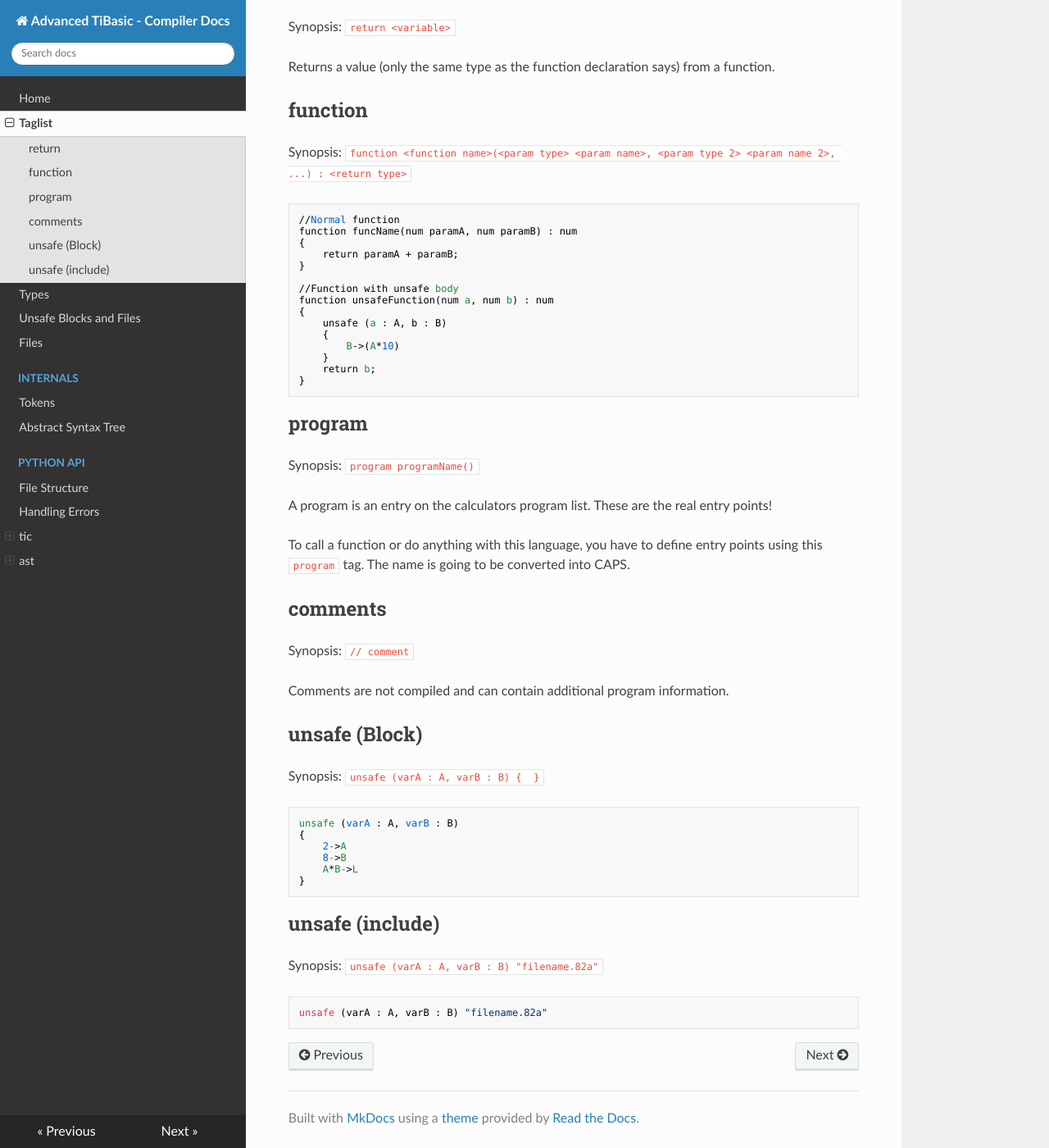
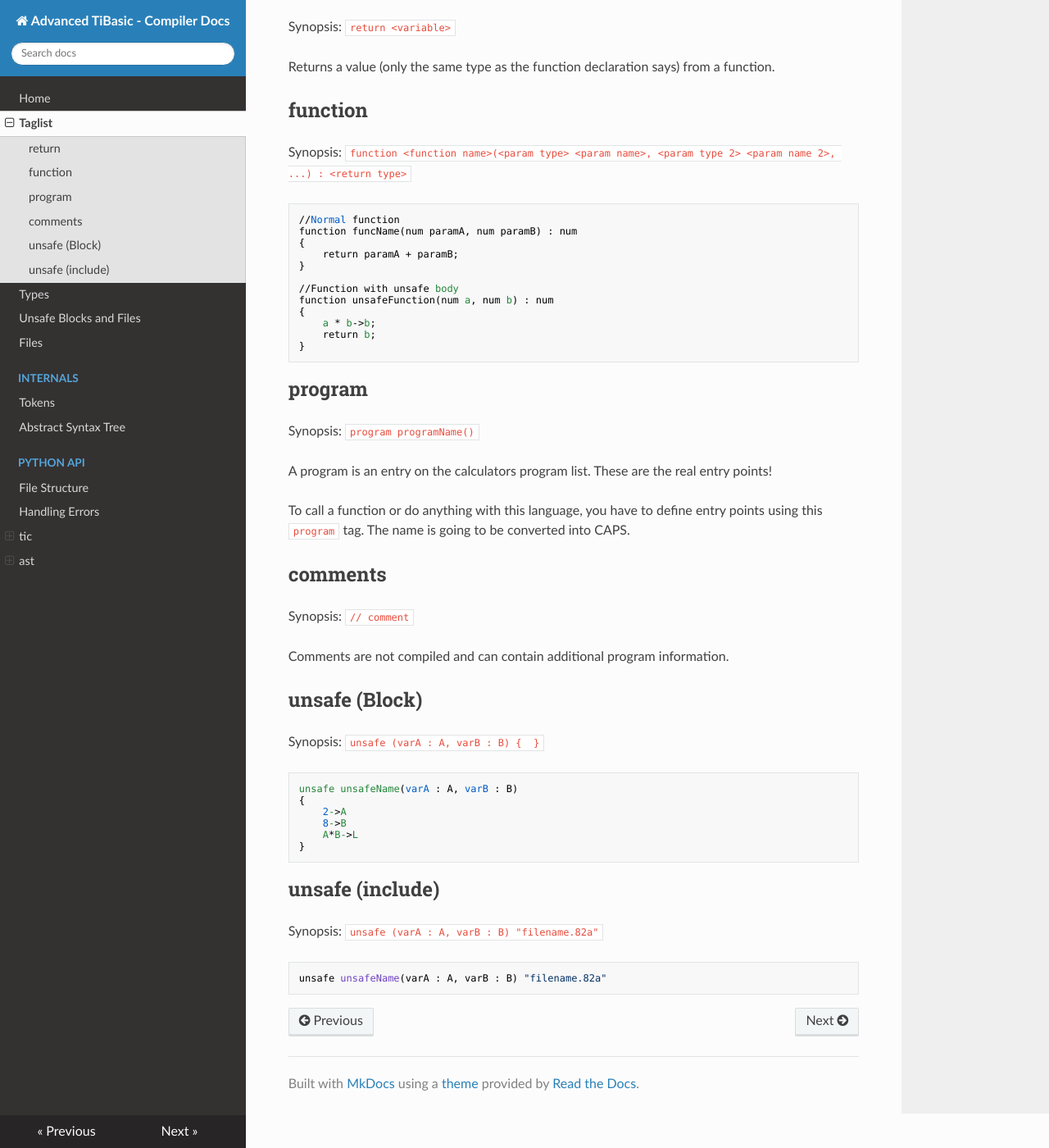
Before and after one commit to maximaximal/TiSuite, an MkDocs documentation site: the page built from docs/tags.md, in a window 1280 px wide and 1400 px high, scrolled down 267 px. Shown: the whole window at 82% size. Built offline with MkDocs 1.6.1, drawn with Linux system fonts in a browser that asks for light colours; nearby versions of some CDN libraries; old or Windows-style settings are respelled for this version of MkDocs.

Commit message:
Update the tags page.

````diff
--- a/docs/tags.md
+++ b/docs/tags.md
@@ -27,10 +27,7 @@ function funcName(num paramA, num paramB) : num
 //Function with unsafe body
 function unsafeFunction(num a, num b) : num
 {
-    unsafe (a : A, b : B)
-    {
-        B->(A*10)
-    }
+    a * b->b;
     return b;
 }
 ```
@@ -57,7 +54,7 @@ unsafe (Block)
 Synopsis: `unsafe (varA : A, varB : B) {  }`
 
 ```
-unsafe (varA : A, varB : B)
+unsafe unsafeName(varA : A, varB : B)
 {
     2->A
     8->B
@@ -71,5 +68,5 @@ unsafe (include)
 Synopsis: `unsafe (varA : A, varB : B) "filename.82a"`
 
 ```
-unsafe (varA : A, varB : B) "filename.82a"
+unsafe unsafeName(varA : A, varB : B) "filename.82a"
 ```
````
